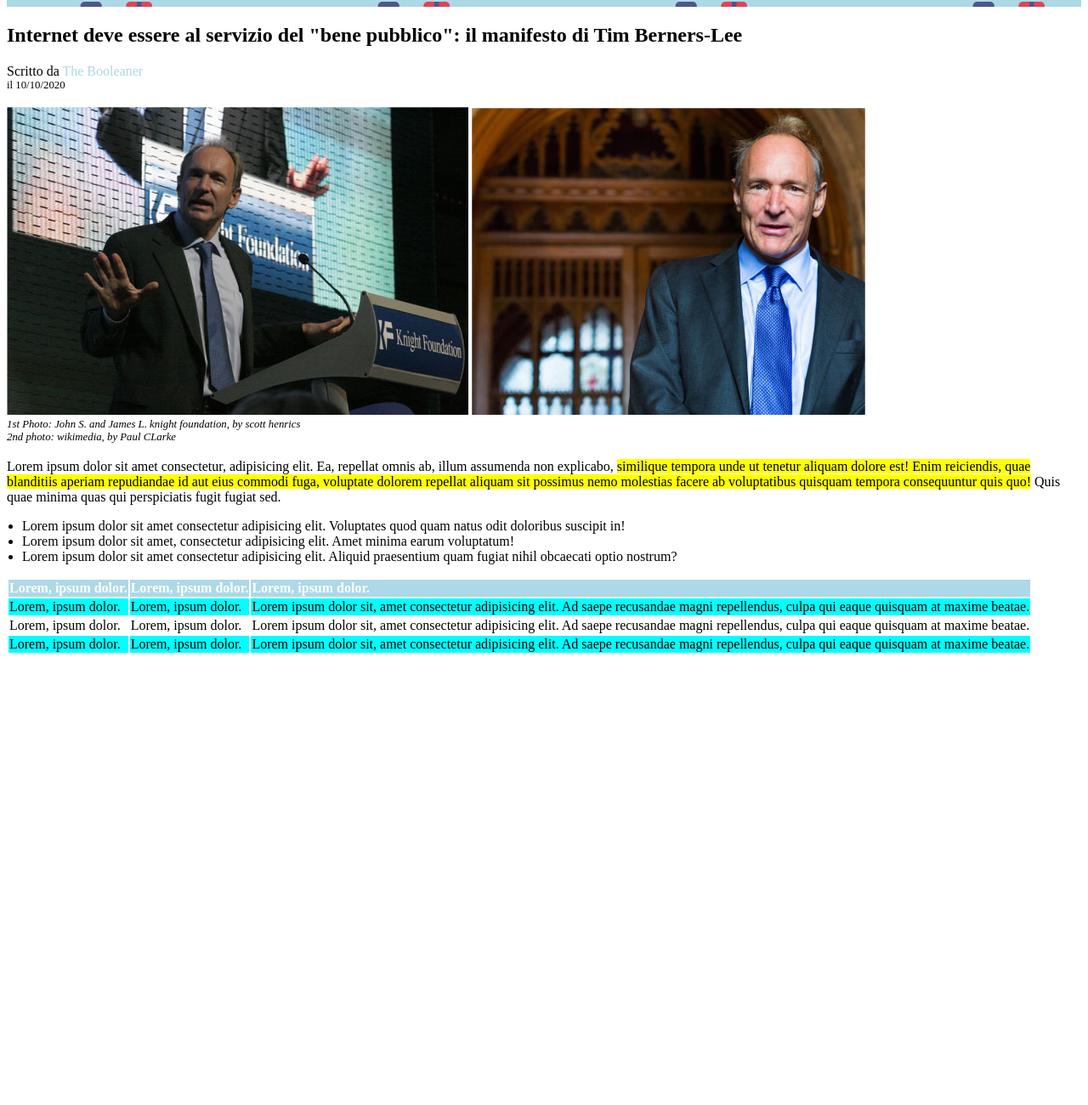
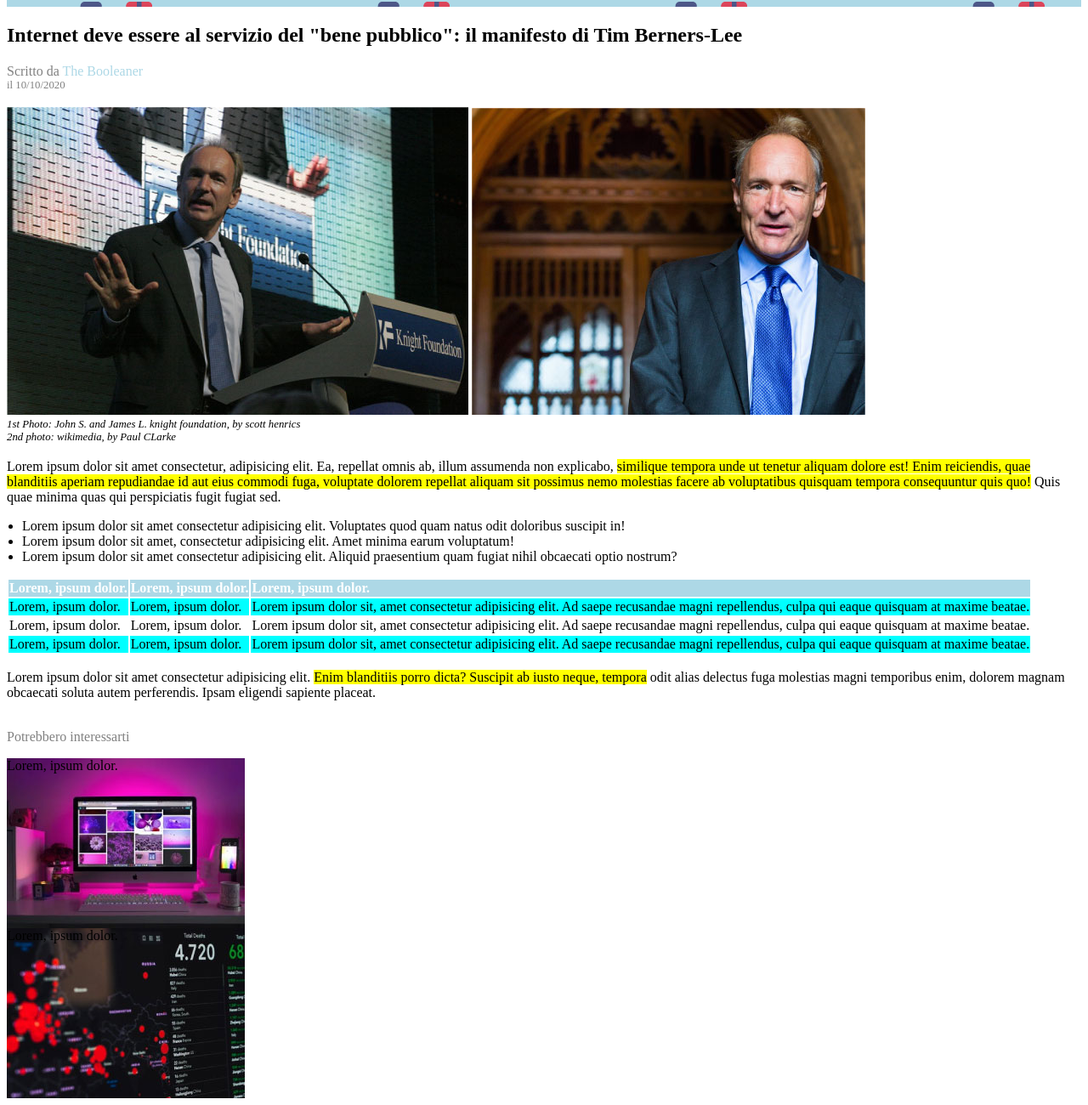
Before and after one commit to JordiMasci/html-css-booleaner, a plain HTML site: page index.html in a window 1280 px wide. Shown: the part 120-1420 px from the top of the page at 85% size. Before the commit the page ends 898 px from the top, so only its background shows below. Drawn offline with Linux system fonts and the light colour scheme.

Commit message:
fine esercizio

```diff
--- a/css/style.css
+++ b/css/style.css
@@ -12,9 +12,8 @@
 
 }
 
-p{
-    color: grey;
-}
+
+
 
 .link{
     color: lightblue;
@@ -56,3 +55,22 @@ th{
 .table{
     background-color: aqua;
 }
+
+.color{
+    color: grey;
+}
+
+.images-finali{
+    background-image: url("../img/monitor.jpg");
+    height: 200px;
+    width: 280px;
+    background-repeat: no-repeat;
+
+}
+.images-finali2{
+    background-image: url("../img/graph.jpg");
+    height: 200px;
+    width: 280px;
+    background-repeat: no-repeat;
+
+}
--- a/index.html
+++ b/index.html
@@ -18,8 +18,8 @@
         <!-- Titolo pagina -->
         <section>
             <h1>Internet deve essere al servizio del "bene pubblico": il manifesto di Tim Berners-Lee</h1>
-            <div>Scritto da <span class="link">The Booleaner</span></div>
-            <div class="smaller">il 10/10/2020</div>
+            <div class="color">Scritto da <span class="link">The Booleaner</span></div>
+            <div class="smaller color">il 10/10/2020</div>
         </section>
             <br>
         <!-- Images  -->
@@ -77,10 +77,25 @@
             </table>
         </section>
 
+        <br>
+
         <!-- 2 Main Content -->
-
+        <section>
+            <div>Lorem ipsum dolor sit amet consectetur adipisicing elit. <span class="background"> Enim blanditiis porro dicta? Suscipit ab iusto neque, tempora</span> odit alias delectus fuga molestias magni temporibus enim, dolorem magnam obcaecati soluta autem perferendis. Ipsam eligendi sapiente placeat.</div>
+        </section>
 
     </main>
+    <br>
+    <!-- fine pagina -->
+    <footer>
+        <p class="color">Potrebbero interessarti</p>
+        <span>
+            <div class="images-finali">Lorem, ipsum dolor.</div>
+
+        </span>
+
+        <div class="images-finali2">Lorem, ipsum dolor.</div>
+    </footer>
 
 </body>
 </html>
```
